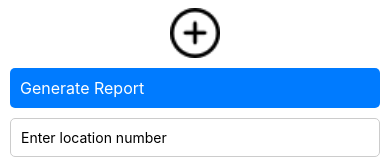
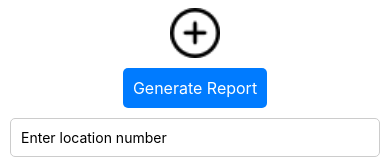
Before and after one commit to ITPMpro/ITPM_JUN_WE_167, a React Native app: screen /CarParking in a window 390 px wide. Shown: the part 193-352 px from the top of the page. Built offline with nearby package versions, Linux system fonts and the light colour scheme; no server answers; the database is empty.

Commit message:
do some changes in CarParkingScreen

```diff
--- a/app/Screens/CarParkingScreen.jsx
+++ b/app/Screens/CarParkingScreen.jsx
@@ -250,16 +250,13 @@ const styles = StyleSheet.create({
         // marginHorizontal: 100,
     },
     reportButton: {
-        // textAlign: 'center',
-        // alignItems:'flex-end',
+        alignSelf: 'center',
         marginBottom: 10,
         backgroundColor: '#007bff',
         padding: 10,
         borderRadius: 5,
-
     },
     reportButtonText: {
-        // alignItems:'flex-end',
         color: '#fff',
         fontSize: 16,
     },
```
